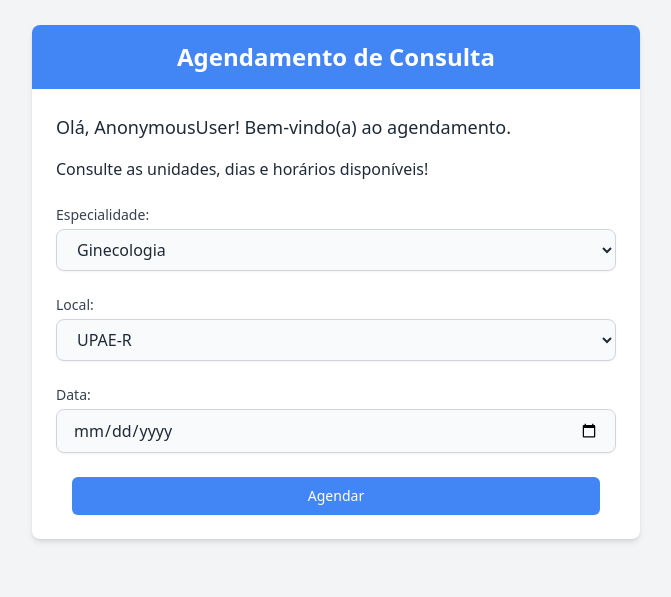
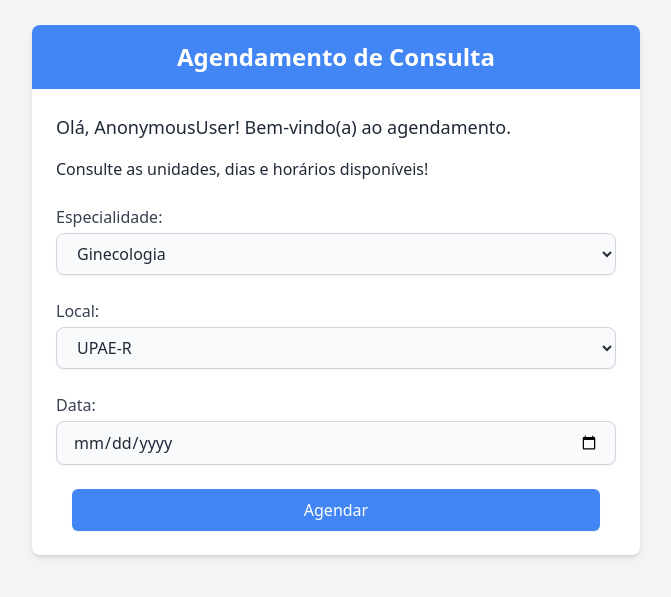
Before and after one commit to gabsvelozo/Projeto-FDS, a Django app: page /agendamento/ in a window 1280 px wide. Shown: the part 79-676 px from the top of the page, without its empty margins (304-975 px from the left). Run offline with Django 5.2, Linux system fonts and the light colour scheme; data comes from the database, SQL or seed files in the repository; both versions use the stored data as it was after the commit; parts of the project's set-up code (start-up, migrations or seed data) failed here and were passed over; some libraries are stand-ins or nearby versions.

Commit message:
alterando fontes

```diff
--- a/saude/templates/agendamento.html
+++ b/saude/templates/agendamento.html
@@ -27,7 +27,7 @@
                     </div>
 
                     <div>
-                        <label for="especialidade" class="block text-sm font-medium text-gray-700">Especialidade:</label>
+                        <label for="especialidade" class="block text-md font-medium text-gray-700">Especialidade:</label>
                         <select id="especialidade" name="especialidade" class="mt-1 block w-full px-4 py-2 border border-gray-300 rounded-lg shadow-sm focus:ring-[#4285F4] focus:border-[#4285F4] text-base bg-gray-50">
                             {% for especialidade in especialidades %}
                                 <option value="{{ especialidade.id }}">{{ especialidade.nome }}</option>
@@ -36,7 +36,7 @@
                     </div>
 
                     <div>
-                        <label for="local" class="block text-sm font-medium text-gray-700">Local:</label>
+                        <label for="local" class="block text-md font-medium text-gray-700">Local:</label>
                         <select id="local" name="local" class="mt-1 block w-full px-4 py-2 border border-gray-300 rounded-lg shadow-sm focus:ring-[#4285F4] focus:border-[#4285F4] text-base bg-gray-50">
                             {% for local in locais %}
                                 <option value="{{ local.id }}">{{ local.nome }}</option>
@@ -45,12 +45,12 @@
                     </div>
 
                     <div>
-                        <label for="data" class="block text-sm font-medium text-gray-700">Data:</label>
+                        <label for="data" class="block text-md font-medium text-gray-700">Data:</label>
                         <input type="date" id="data" name="data" required class="mt-1 block w-full px-4 py-2 border border-gray-300 rounded-lg shadow-sm focus:ring-[#4285F4] focus:border-[#4285F4] text-base bg-gray-50">
                     </div>
 
                     <div class="px-4">
-                        <button type="submit" class="w-full flex justify-center py-2 px-2 border border-transparent rounded-md shadow-sm text-sm font-medium text-white bg-[#4285F4] hover:bg-blue-600 focus:outline-none focus:ring-2 focus:ring-offset-2 focus:ring-[#4285F4] transform hover:scale-110 transition duration-400 ease-in-out">
+                        <button type="submit" class="w-full flex justify-center py-2 px-2 border border-transparent rounded-md shadow-sm text-md font-medium text-white bg-[#4285F4] hover:bg-blue-600 focus:outline-none focus:ring-2 focus:ring-offset-2 focus:ring-[#4285F4] transform hover:scale-110 transition duration-400 ease-in-out">
                             Agendar
                         </button>
                     </div>
--- a/saude/templates/checklist.html
+++ b/saude/templates/checklist.html
@@ -82,7 +82,7 @@
                 </div>
 
                 <div class="mb-6">
-                    <button type="submit" class="w-full bg-blue-500 text-white px-4 py-2 rounded-lg text-lg hover:bg-blue-600">
+                    <button type="submit" class="w-full bg-blue-500 text-white px-4 py-2 font-medium rounded-md text-lg hover:bg-blue-600">
                         Enviar
                     </button>
                 </div>
--- a/saude/templates/historico_form.html
+++ b/saude/templates/historico_form.html
@@ -64,7 +64,7 @@
                     <textarea name="alergias" id="alergias" rows="3" placeholder="Informe se você tem alguma alergia" class="mt-1 block w-full px-4 py-2 border border-gray-300 rounded-lg shadow-sm focus:ring-blue-500 focus:border-blue-500 text-lg"></textarea>
                 </div>
 
-                <button type="submit" class="w-full bg-blue-500 text-white py-3 rounded-lg hover:bg-blue-600 text-lg transition ease-in-out duration-300">Enviar Histórico</button>
+                <button type="submit" class="w-full bg-blue-500 text-white py-3 rounded-lg hover:bg-blue-600 text-lg font-medium transition ease-in-out duration-300">Enviar Histórico</button>
             </form>
         </div>
     </div>
--- a/saude/templates/localizacao.html
+++ b/saude/templates/localizacao.html
@@ -19,8 +19,8 @@
             </div>
             <div class="p-6">
                 <form method="GET" class="space-y-6">
-                    <label for="bairro-select" class="block text-sm font-medium text-gray-700">Escolha um bairro:</label>
-                    <select name="bairro" id="bairro-select" class="mt-1 block w-full pl-3 pr-10 py-2 text-base border-gray-300 focus:outline-none focus:ring-[#4285F4] focus:border-[#4285F4] sm:text-sm rounded-md">
+                    <label for="bairro-select" class="block text-lg font-medium text-gray-700">Escolha um bairro:</label>
+                    <select name="bairro" id="bairro-select" class="mt-1 block w-full px-4 py-2 border border-gray-300 rounded-lg shadow-sm focus:ring-[#4285F4] focus:border-[#4285F4] text-base bg-gray-50">
                         <option value="">Selecione um bairro</option>
                         {% for bairro in bairros %}
                             <option value="{{ bairro.id }}">{{ bairro.nome }}</option>
@@ -28,7 +28,7 @@
                     </select>
 
                     <div class="px-4">
-                        <button type="submit" class="w-full flex justify-center py-2 px-2 border border-transparent rounded-md shadow-sm text-sm font-medium text-white bg-[#4285F4] hover:bg-blue-600 focus:outline-none focus:ring-2 focus:ring-offset-2 focus:ring-[#4285F4] transform hover:scale-110 transition duration-400 ease-in-out">
+                        <button type="submit" class="w-full flex justify-center py-2 px-2 border border-transparent rounded-md shadow-sm text-md font-medium text-white bg-[#4285F4] hover:bg-blue-600 focus:outline-none focus:ring-2 focus:ring-offset-2 focus:ring-[#4285F4] transform hover:scale-110 transition duration-400 ease-in-out">
                             Buscar Locais
                         </button>
                     </div>
```
Also changed, not shown: db.sqlite3.
